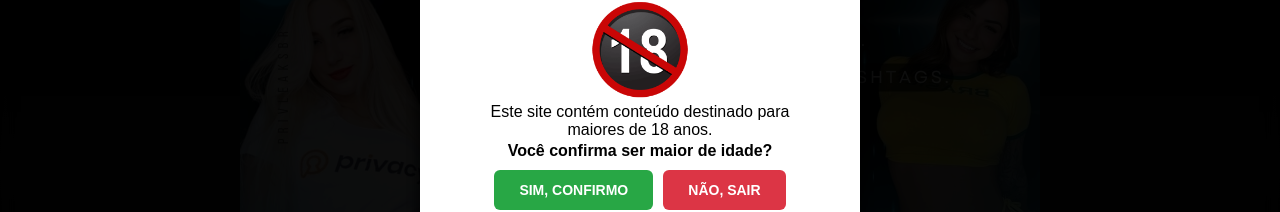
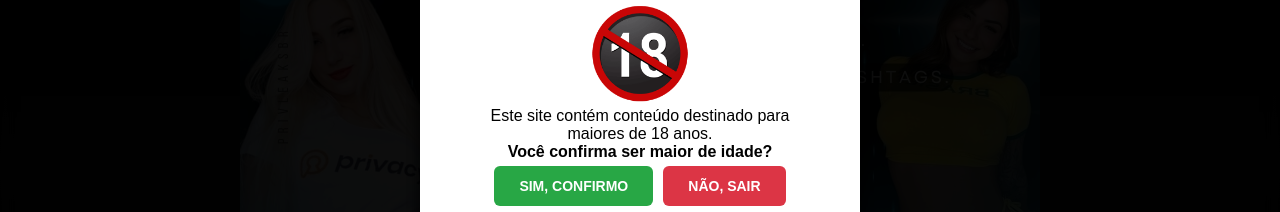
Before and after one commit to TheGhostShadow/AK23S5, a plain HTML site: page index.html in a window 1280 px wide. Shown: the part 296-508 px from the top of the page. Drawn offline with Linux system fonts and the light colour scheme.

Commit message:
mudança na caixa

```diff
--- a/index.html
+++ b/index.html
@@ -229,14 +229,13 @@
 
     .texto-container {
       width: 90%;
-      margin: 0px auto 10px auto;
+      margin: 0 auto 5px auto;
     }
 
     .caixa p {
       font-size: 16px;
-      margin-bottom: 3px;
-      margin-top: 0;
       text-align: center;
+      margin: 0;
     }
 
     .botoes {
@@ -278,8 +277,10 @@
       <img src="imagens/idade.png" alt="18+">
 
       <div class="texto-container">
-        <p>Este site contém conteúdo destinado para maiores de 18 anos.</p>
-        <p><strong>Você confirma ser maior de idade?</strong></p>
+        <p>
+          Este site contém conteúdo destinado para maiores de 18 anos.<br>
+          <strong>Você confirma ser maior de idade?</strong>
+        </p>
       </div>
 
       <div class="botoes">
```
